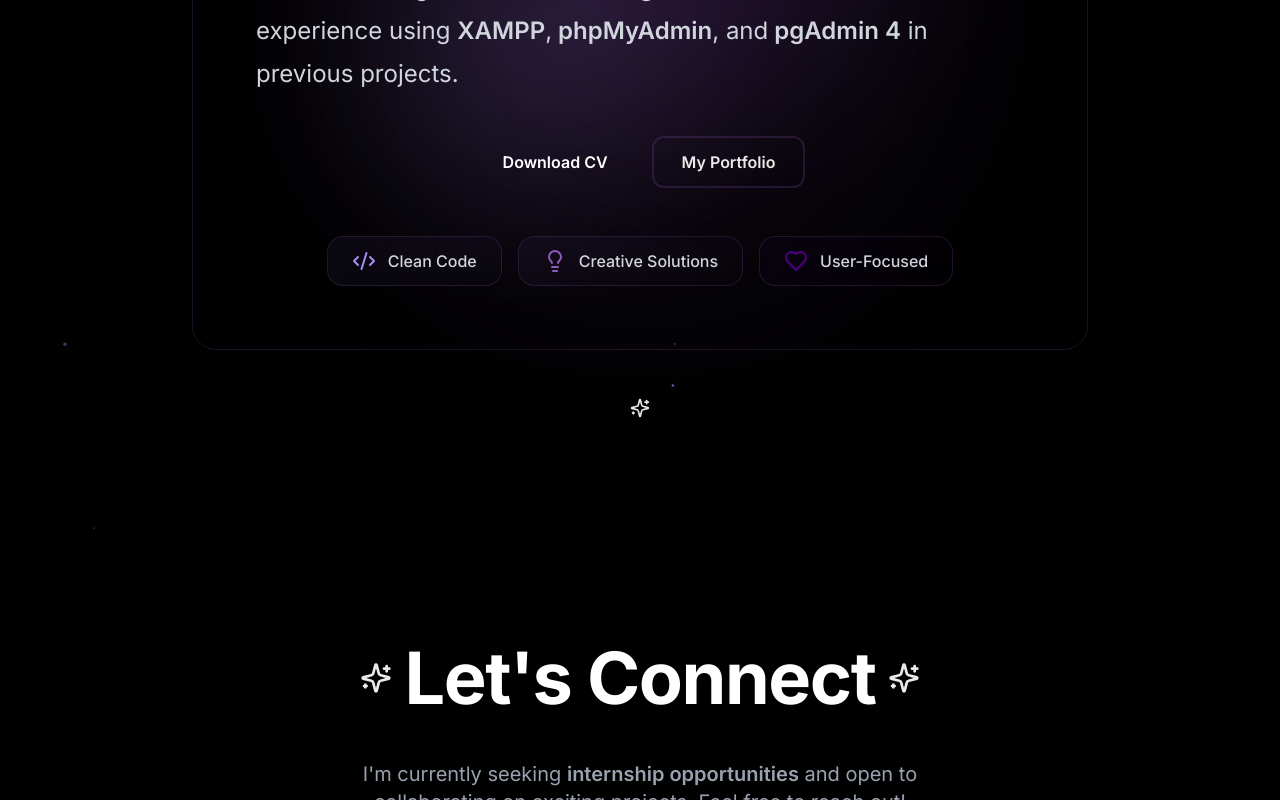
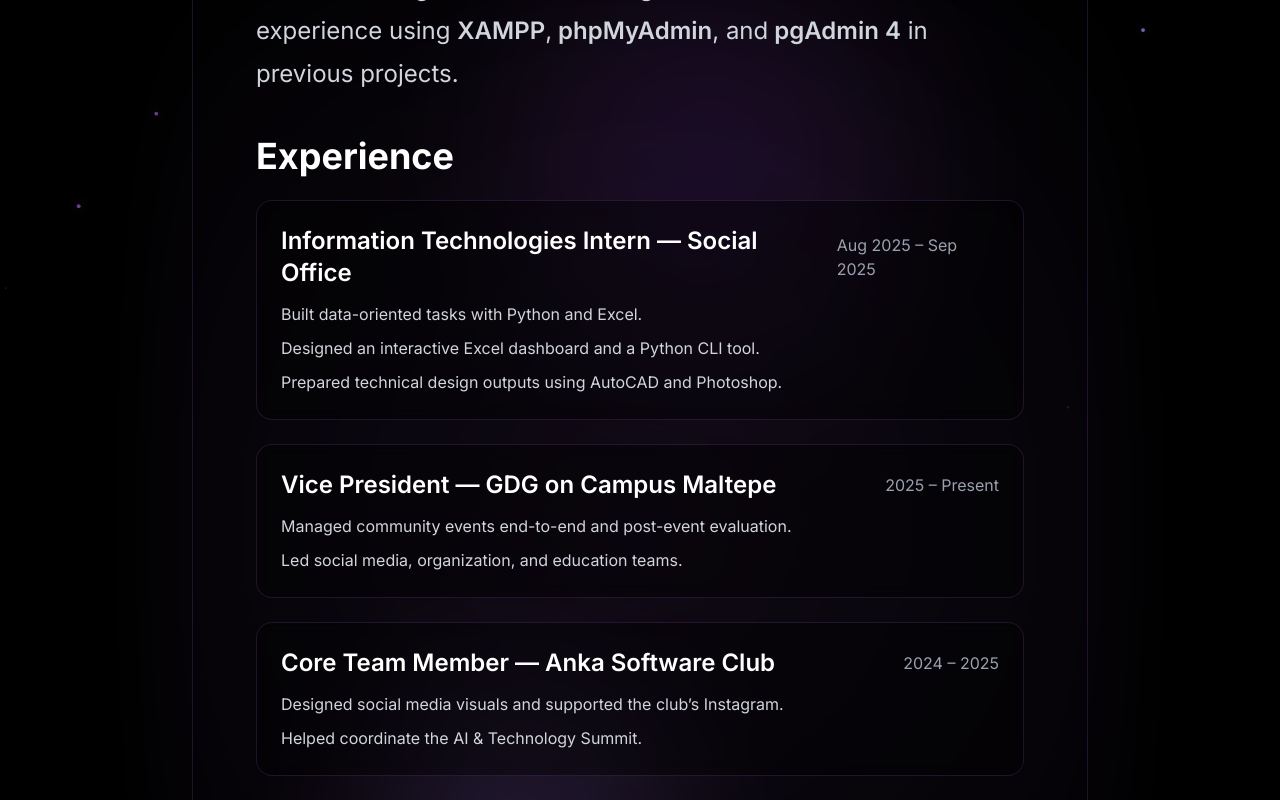
Before and after one commit to suuslu/suuslu.github.io, a React (Vite) app: page / in a window 1280 px wide. Shown: the part 1440-2240 px from the top of the page. Built offline with nearby package versions, Linux system fonts and the light colour scheme.

Commit message:
Add experience section

```diff
--- a/src/app/components/about-me.tsx
+++ b/src/app/components/about-me.tsx
@@ -226,6 +226,81 @@ export function AboutMe() {
 
               <motion.div
                 variants={itemVariants}
+                className="mt-10"
+              >
+                <h3 className="text-3xl md:text-4xl text-white mb-6" style={{ fontWeight: 700 }}>
+                  Experience
+                </h3>
+                <div className="space-y-6">
+                  {[
+                    {
+                      title: 'Information Technologies Intern — Social Office',
+                      period: 'Aug 2025 – Sep 2025',
+                      details: [
+                        'Built data-oriented tasks with Python and Excel.',
+                        'Designed an interactive Excel dashboard and a Python CLI tool.',
+                        'Prepared technical design outputs using AutoCAD and Photoshop.'
+                      ]
+                    },
+                    {
+                      title: 'Vice President — GDG on Campus Maltepe',
+                      period: '2025 – Present',
+                      details: [
+                        'Managed community events end-to-end and post-event evaluation.',
+                        'Led social media, organization, and education teams.'
+                      ]
+                    },
+                    {
+                      title: 'Core Team Member — Anka Software Club',
+                      period: '2024 – 2025',
+                      details: [
+                        'Designed social media visuals and supported the club’s Instagram.',
+                        'Helped coordinate the AI & Technology Summit.'
+                      ]
+                    },
+                    {
+                      title: 'Architectural & Engineering Intern — Arch Of Sigma',
+                      period: 'Nov 2025 – Dec 2025',
+                      details: [
+                        'Produced room models in SketchUp and 2D/3D designs in Rhinoceros 3D.',
+                        'Supported project management and product development tasks.'
+                      ]
+                    },
+                    {
+                      title: 'Student Assistant — Maltepe University',
+                      period: 'Starting 2026',
+                      details: [
+                        'Assist with course preparation, documentation, and coordination.'
+                      ]
+                    }
+                  ].map((item, index) => (
+                    <motion.div
+                      key={index}
+                      variants={itemVariants}
+                      className="rounded-2xl border border-accent-2/20 bg-black/40 backdrop-blur-sm p-6"
+                    >
+                      <div className="flex flex-col md:flex-row md:items-center md:justify-between gap-2 mb-3">
+                        <h4 className="text-xl md:text-2xl text-white" style={{ fontWeight: 600 }}>
+                          {item.title}
+                        </h4>
+                        <span className="text-sm md:text-base text-gray-400">
+                          {item.period}
+                        </span>
+                      </div>
+                      <ul className="text-gray-300 space-y-2">
+                        {item.details.map((detail, detailIndex) => (
+                          <li key={detailIndex} className="leading-relaxed">
+                            {detail}
+                          </li>
+                        ))}
+                      </ul>
+                    </motion.div>
+                  ))}
+                </div>
+              </motion.div>
+
+              <motion.div
+                variants={itemVariants}
                 className="mt-10 flex flex-wrap items-center justify-center gap-4"
               >
                 <a
--- a/src/app/components/hero.tsx
+++ b/src/app/components/hero.tsx
@@ -1,6 +1,5 @@
 import { motion } from 'motion/react';
 import { useEffect, useState } from 'react';
-import { User } from 'lucide-react';
 
 export function Hero() {
   const [particles, setParticles] = useState<Array<{ id: number; x: number; y: number; delay: number; size: number }>>([]);
@@ -218,9 +217,11 @@ export function Hero() {
 
           {/* Photo container */}
           <div className="relative w-56 h-56 rounded-full overflow-hidden border-4 border-accent-2/50 shadow-2xl">
-            <div className="w-full h-full bg-gradient-to-br from-accent-2/30 to-accent-3/30 backdrop-blur-sm flex items-center justify-center">
-              <User size={80} className="text-accent-3" strokeWidth={1.5} />
-            </div>
+            <img
+              src="/image.png"
+              alt="Ayse Su Uslu portrait"
+              className="w-full h-full object-cover"
+            />
           </div>
         </motion.div>
 
```
Also changed, not shown: public/image.png (added), 6 other files (tests, documents, lock files or other folders).
